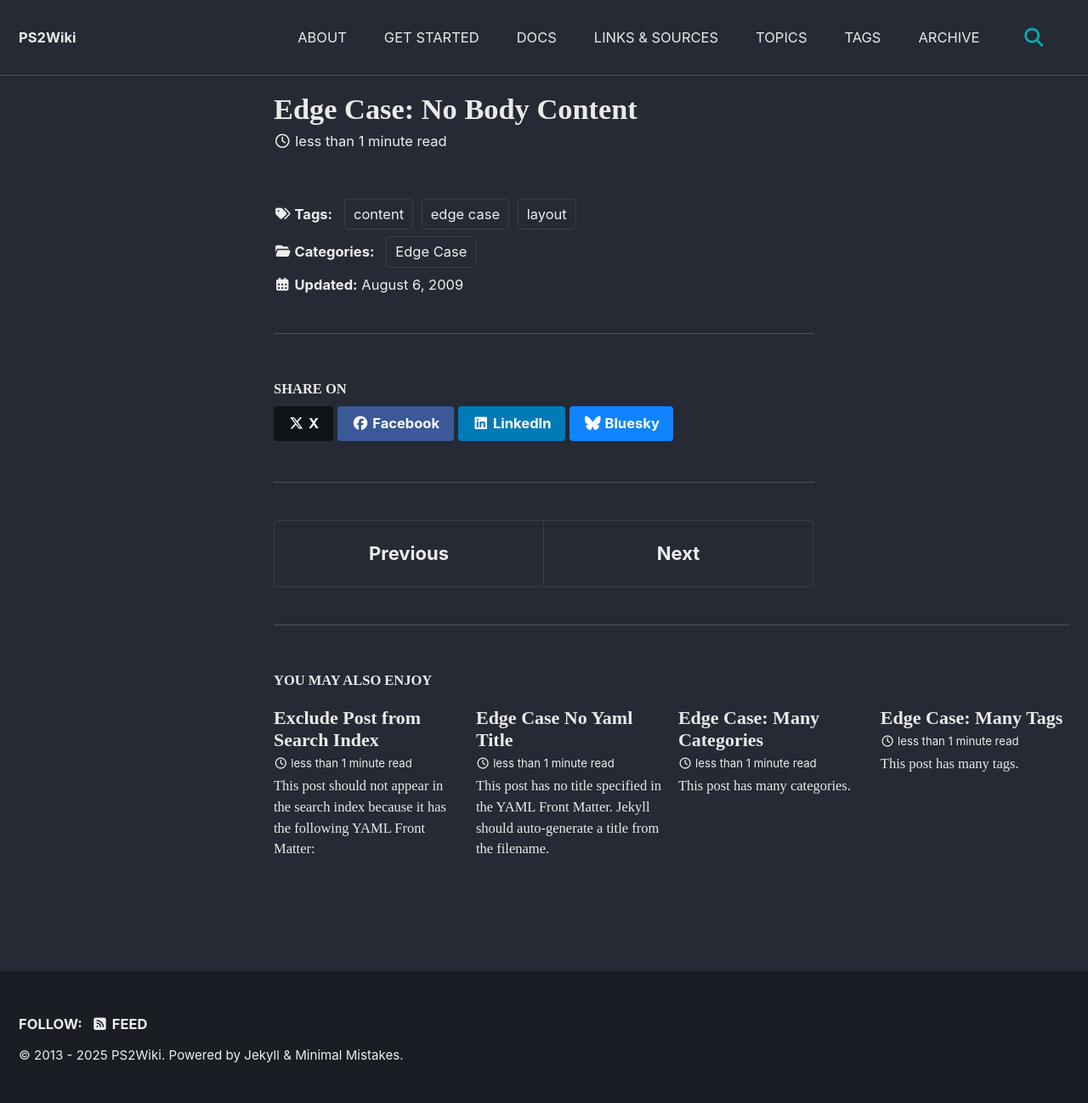
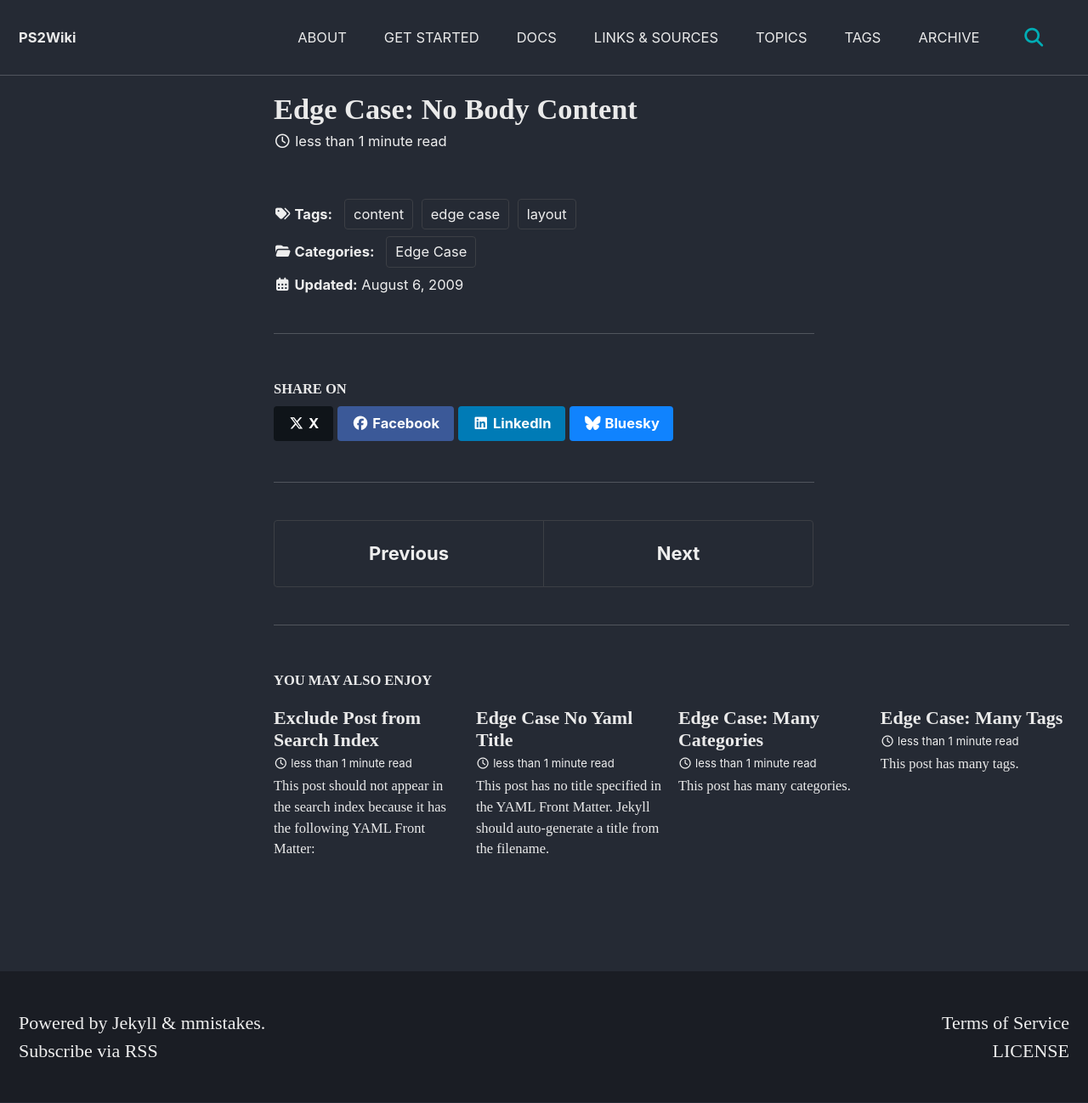
Before and after one commit to ps2wiki/search, a Jekyll site: the page built from _posts/2009-08-06-edge-case-no-body-content.md, in a window 1280 px wide. Shown: the whole page at 85% size. Built offline with Jekyll 4.4.1, drawn with Linux system fonts in a browser that asks for light colours; cached includes are drawn as plain includes; some web fonts are replaced.

Commit message:
Update footer.html

```diff
--- a/_includes/footer.html
+++ b/_includes/footer.html
@@ -1,26 +1,10 @@
-{% unless site.atom_feed.hide %}
-  {% assign show_atom = true %}
-{% endunless %}
-{% if site.footer.links or show_atom %}
-<div class="page__footer-follow">
-  <ul class="social-icons">
-    {% if site.data.ui-text[site.locale].follow_label %}
-      <li><strong>{{ site.data.ui-text[site.locale].follow_label }}</strong></li>
-    {% endif %}
-
-    {% if site.footer.links %}
-      {% for link in site.footer.links %}
-        {% if link.label and link.url %}
-          <li><a href="{{ link.url }}" rel="nofollow noopener noreferrer"><i class="{{ link.icon | default: 'fas fa-link' }}" aria-hidden="true"></i> {{ link.label | escape_once | strip }}</a></li>
-        {% endif %}
-      {% endfor %}
-    {% endif %}
-
-    {% unless site.atom_feed.hide %}
-      <li><a href="{% if site.atom_feed.path %}{{ site.atom_feed.path }}{% else %}{{ '/feed.xml' | relative_url }}{% endif %}"><i class="fas fa-fw fa-rss-square" aria-hidden="true"></i> {{ site.data.ui-text[site.locale].feed_label | default: "Feed" }}</a></li>
-    {% endunless %}
-  </ul>
-</div>
-{% endif %}
-
-<div class="page__footer-copyright">&copy; {% assign site_time = site.time | date: '%Y' %}{% if site.footer.since and site_time != site.footer.since %}{{ site.footer.since }} - {% endif %}{{ site_time }} <a href="{{ site.copyright_url | default: site.url }}">{{ site.copyright | default: site.title | escape_once | strip }}</a>. {{ site.data.ui-text[site.locale].powered_by | default: "Powered by" }} <a href="https://jekyllrb.com" rel="nofollow">Jekyll</a> &amp; <a href="https://mademistakes.com/work/jekyll-themes/minimal-mistakes/" rel="nofollow">Minimal Mistakes</a>.</div>
+<div style="float: left; width: 50%">
+        <div>{{ copyright }}</div>
+        <div>Powered by <a title="Jekyll is a simple, blog-aware, static site
+        generator." href="https://jekyllrb.com/">Jekyll</a> &amp; <a title="minimal-mistakes" href="https://github.com/mmistakes/minimal-mistakes/tree/master/docs">mmistakes</a>.</div>
+        <div class="footer-col rss-subscribe">Subscribe <a href="{{ "/feed.xml" | relative_url }}">via RSS</a></div>
+        </div>
+        <div style="float: right; width: 50%; text-align: right">
+        <div><a title="Terms of Service - PS2Wiki" href="https://ps2wiki.github.io/about.html#terms-of-service">Terms of Service</a></div>
+        <div><a title="LICENSE - PS2Wiki" href="https://github.com/ps2wiki/ps2wiki.github.io/blob/upstream/PS2Wiki_Provisional_LICENSE.txt">LICENSE</a></div>
+        </div>
```
